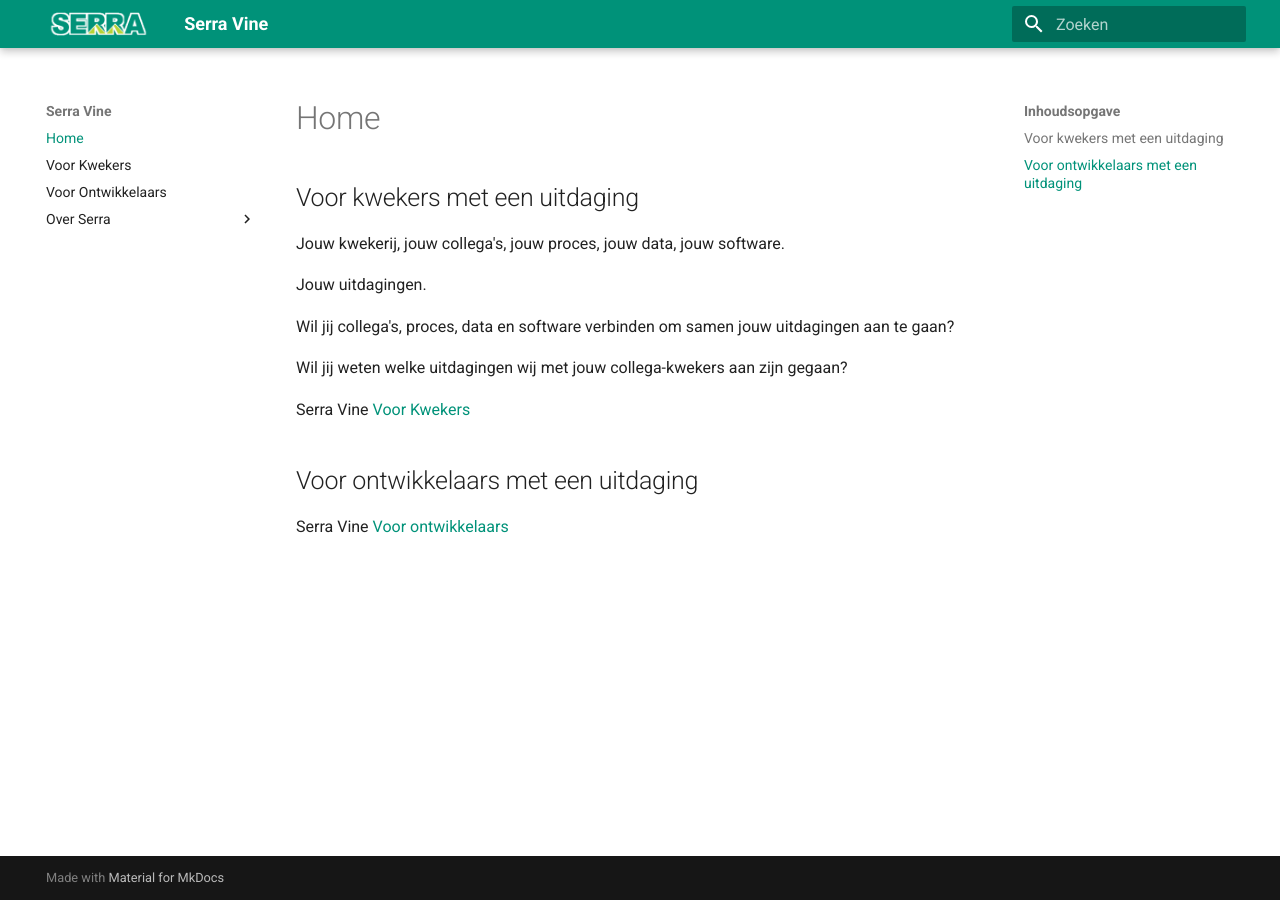
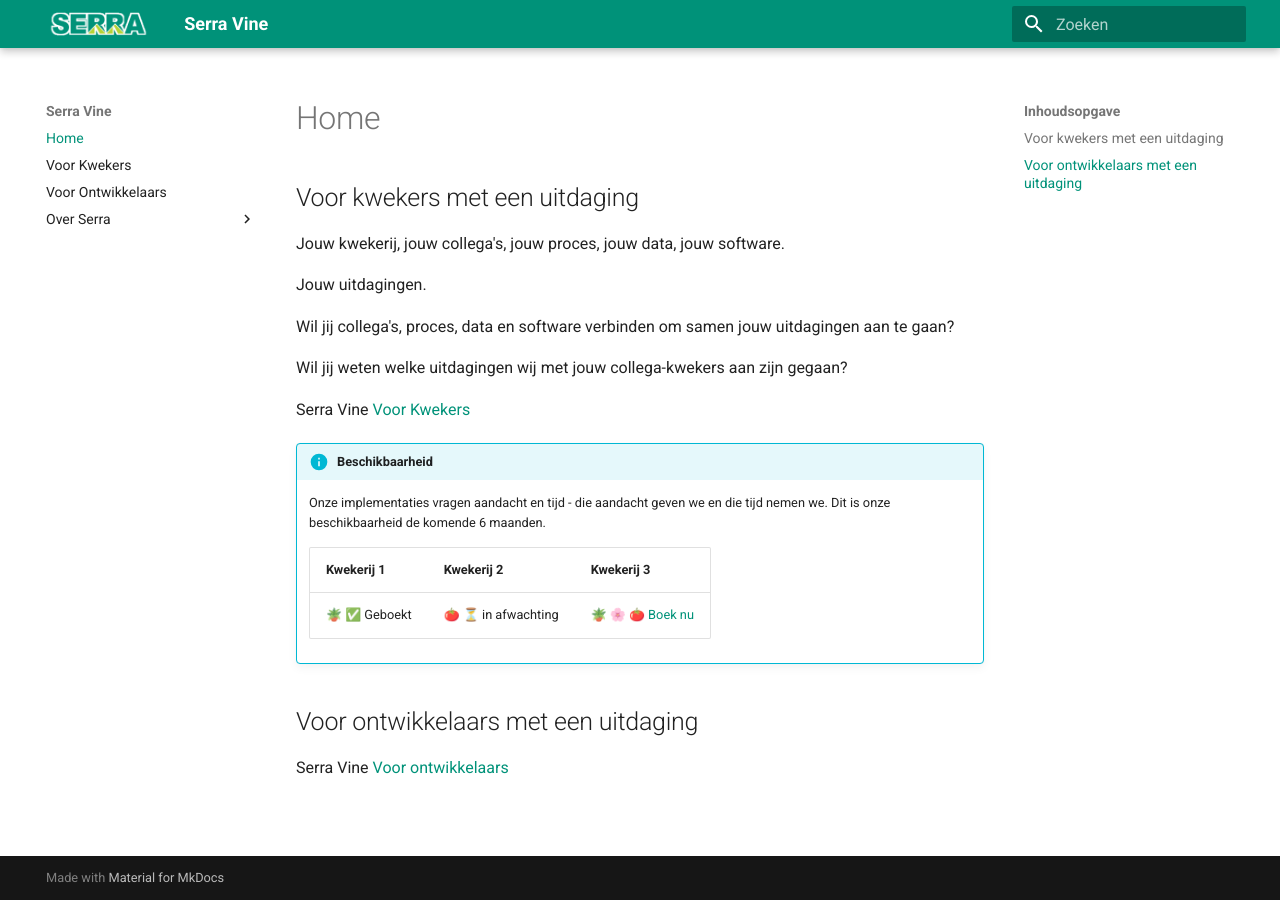
Before and after one commit to serraict/vine-website, an MkDocs documentation site: the page built from docs/index.md, in a window 1280 px wide. Built offline with MkDocs 1.6.1 and Material for MkDocs 9.7.7, drawn with Linux system fonts in a browser that asks for light colours.

Commit message:
Add availability

```diff
--- /dev/null
+++ b/docs/includes/beschikbaarheid.md
@@ -0,0 +1,8 @@
+!!! Beschikbaarheid info
+
+    Onze implementaties vragen aandacht en tijd - die aandacht geven we en die tijd nemen we.
+    Dit is onze beschikbaarheid de komende 6 maanden.
+
+    | Kwekerij 1 | Kwekerij 2 | Kwekerij 3 |
+    | --- | --- | --- |
+    | 🪴 ✅ Geboekt | 🍅 ⏳ in afwachting | 🪴 🌸 🍅 [Boek nu](mailto:marijn@serraict.com) |
--- a/docs/index.md
+++ b/docs/index.md
@@ -12,6 +12,8 @@
 
 Serra Vine [Voor Kwekers](voor-kwekers.md)
 
+{!beschikbaarheid.md!}
+
 ## Voor ontwikkelaars met een uitdaging
 
 Serra Vine [Voor ontwikkelaars](voor-ontwikkelaars.md)
--- a/mkdocs.yml
+++ b/mkdocs.yml
@@ -16,3 +16,7 @@
   - "Over Serra":
       - "Contact": contact.md
       - "Producten en Diensten": producten-en-diensten.md
+markdown_extensions:
+  - markdown_include.include:
+      base_path: docs/includes
+  - admonition
--- a/requirements.txt
+++ b/requirements.txt
@@ -1 +1,2 @@
 mkdocs-material
+markdown-include
```
